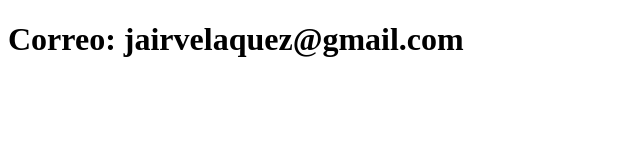
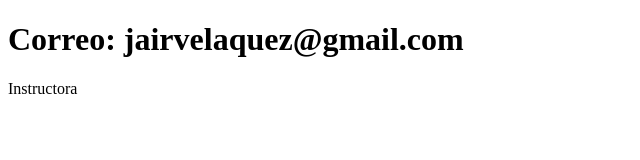
Before and after one commit to Jair0509/sistema-de-registro, a plain HTML site: page contacto.html in a window 1280 px wide. Shown: the full height of the page, 0-640 px from the left. Drawn offline with Linux system fonts and the light colour scheme.

Commit message:
actualizo el status

```diff
--- a/contacto.html
+++ b/contacto.html
@@ -7,5 +7,6 @@
 </head>
 <body>
     <h1>Correo: jairvelaquez@gmail.com</h1>
+        <p>Instructora</p>
 </body>
 </html>
```
Also changed, not shown: index.html (+1 -1 lines).
